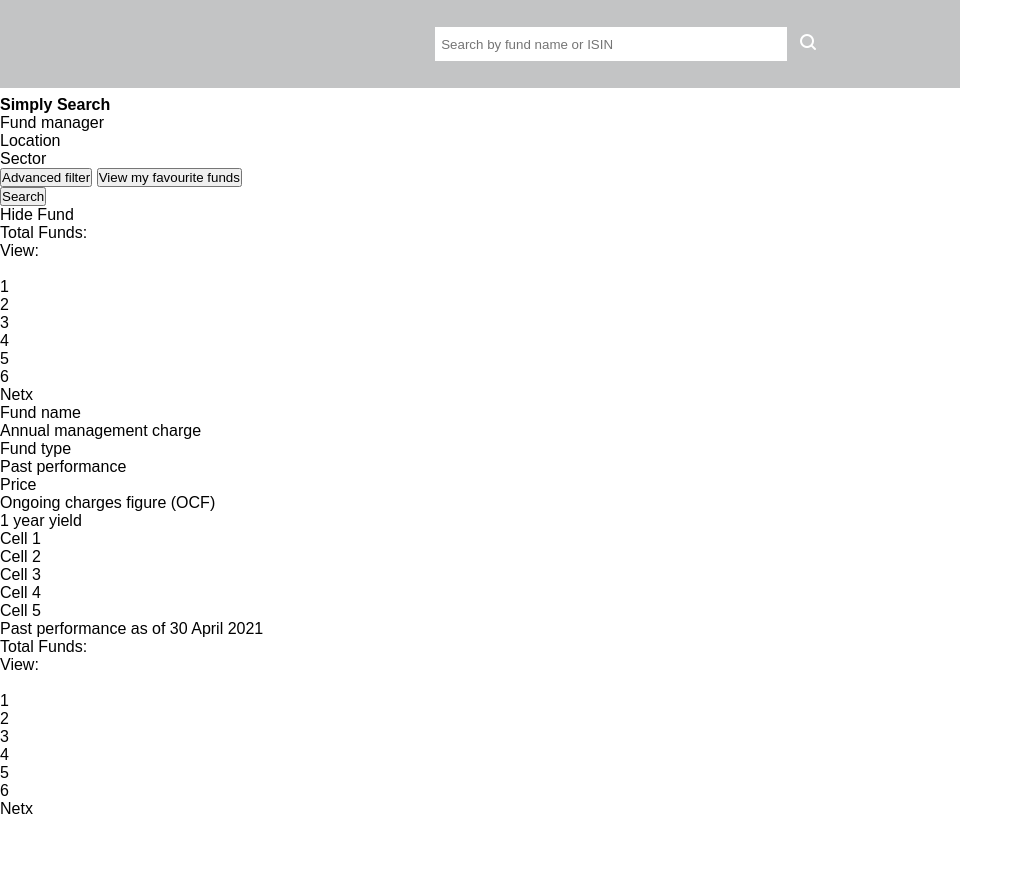
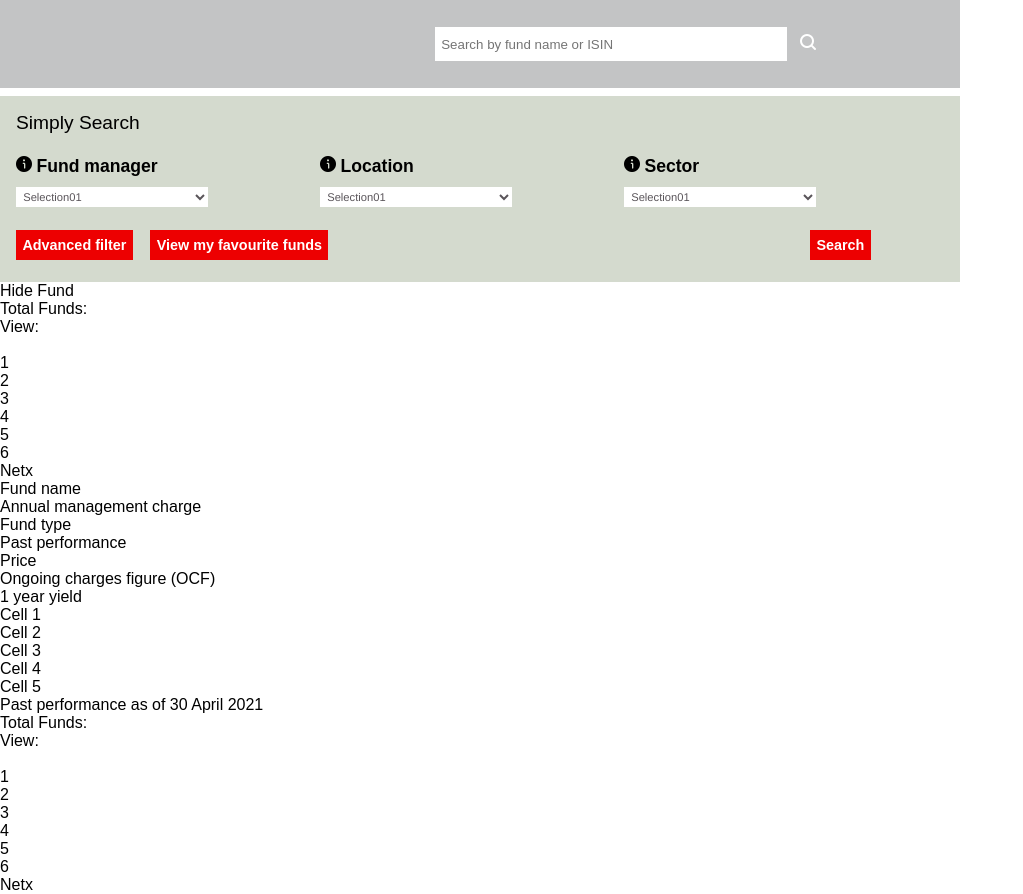
Before and after one commit to Alopmel/Technical-Test-Grupo-Financiero-Web, a plain HTML site: page index.html in a window 1280 px wide. Shown: the whole page, without its empty margins (0-1023 px from the left). Before the commit the page ends 818 px from the top, so only its background shows below. Drawn offline with nearby package versions, Linux system fonts and the light colour scheme; files that its build step writes are made by us from their sources.

Commit message:
Added CSS for the second search section

```diff
--- a/assets/css/style.css
+++ b/assets/css/style.css
@@ -33,3 +33,62 @@ body{
     height: 2.1rem;
     border: none;
 }
+
+#header{
+    background-color:#D4DACE;
+    padding: 1rem;
+}
+
+#form_search{
+    margin: 1.4rem auto;
+}
+
+#title_search{
+    font-size: 1.2rem;
+}
+
+#formSpam{
+    display: flex;
+    flex-direction: row;
+    align-items: start;
+    gap: 7rem;
+}
+
+.titleSpan{
+    font-weight: bold;
+    font-size: 1.1rem;
+}
+
+select{
+    text-align: left;
+    color: #5a555a;
+    background-color: white;
+    border: none;
+    font-size: 0.7rem;
+    font-family: "Helvetica Neue",Helvetica,Arial,sans-serif;
+    padding: 0.2rem;
+    width: 12rem;
+    margin-top: 0.6rem;
+}
+
+#button_search{
+    display: flex;
+    flex-direction: row;
+    align-items: start;
+    gap: 29rem;
+    margin-bottom: 0.4rem;
+
+}
+
+.btnSearch{
+    border: 0 none;
+    color: white;
+    cursor: pointer;
+    float: left;
+    font-size: 0.9rem;
+    font-weight: bold;
+    height: 30px;
+    margin-right: 1.1rem;
+    padding: 0.4rem;
+    background-color: #ed0001;
+}
--- a/index.html
+++ b/index.html
@@ -5,6 +5,7 @@
 <meta name="viewport" content="width=device-width,initial-scale=1">
 <link rel="stylesheet" href="style.css" />
 <link rel='stylesheet' href='https://cdn-uicons.flaticon.com/uicons-bold-rounded/css/uicons-bold-rounded.css'>
+<link rel='stylesheet' href='https://cdn-uicons.flaticon.com/uicons-solid-rounded/css/uicons-solid-rounded.css'>
 <style>
 </style>
 <body>
@@ -15,49 +16,52 @@
         </div>
         <div id="header">
             <div id="title_search">
-                <H4> Simply Search</H4>
+                <p> Simply Search</p>
             </div>
             <div id="form_search">
                 <div id="formSpam">
                     <div id="titleForm">
                         <a class="imgForm" title="The company which manages the fund.">
-                            <i class="info"></i>
+						    <i class="fi fi-sr-info"></i>
                         </a>
-                        <span> Fund manager </span>
-                    </div>
+                        <span class="titleSpan"> Fund manager </span>
                         <div class="select">
-                        <select name="managerOptions" id="managerOptions" style="display: none;" multiple>
+                            <select name="managerOptions" id="managerOptions">
                                 <option value="">
                                     Selection01
                                 </option>
                             </select>
                         </div>
+                    </div>
+
                     <div id="titleForm">
                         <a class="imgForm" title="The company which manages the fund.">
-                            <i class="info"></i>
+                            <i class="fi fi-sr-info"></i>
                         </a>
-                        <span> Location </span>
-                    </div>
+                        <span class="titleSpan"> Location </span>
                         <div class="select">
-                        <select name="managerOptions" id="managerOptions" style="display: none;" multiple>
+                            <select name="managerOptions" id="managerOptions">
                                 <option value="">
                                     Selection01
                                 </option>
                             </select>
                         </div>
+                    </div>
+
                     <div id="titleForm">
                         <a class="imgForm" title="The company which manages the fund.">
-                            <i class="info"></i>
+                            <i class="fi fi-sr-info"></i>
                         </a>
-                        <span> Sector </span>
-                    </div>
+                        <span class="titleSpan"> Sector </span>
                         <div class="select">
-                        <select name="managerOptions" id="managerOptions" style="display: none;" multiple>
+                            <select name="managerOptions" id="managerOptions">
                                 <option value="">
                                     Selection01
                                 </option>
                             </select>
                         </div>
+                    </div>
+
                 </div>
             </div>
             <div id="button_search">
```
Lines whose indentation alone changed are shown as unchanged.
